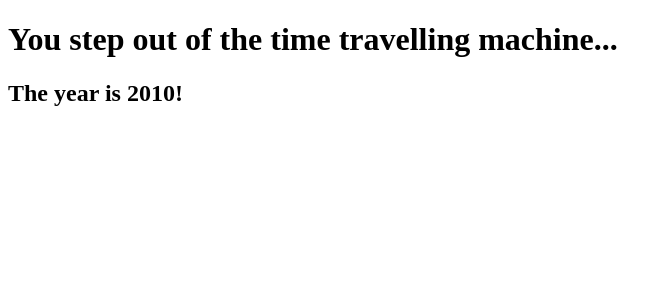
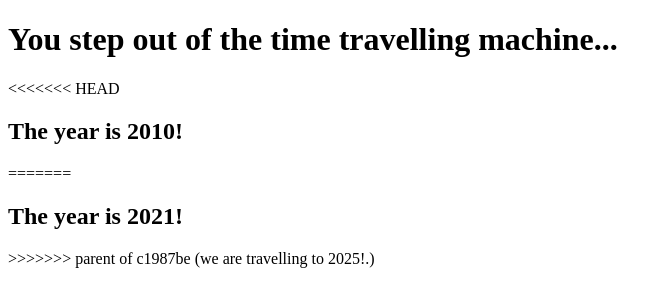
Before and after one commit to farahnaz-attari/ThirdProject, a plain HTML site: page index.html in a window 1280 px wide. Shown: the whole page, without its empty margins (0-672 px from the left). Drawn offline with Linux system fonts and the light colour scheme.

Commit message:
coming home!

```diff
--- a/index.html
+++ b/index.html
@@ -8,7 +8,11 @@
 </head>
 <body>
     <h1>You step out of the time travelling machine... </h1>
+<<<<<<< HEAD
 <h2>The year is 2010!</h2>
+=======
+<h2>The year is 2021!</h2>
+>>>>>>> parent of c1987be (we are travelling to 2025!.)
 
 </body>
 </html>
```
